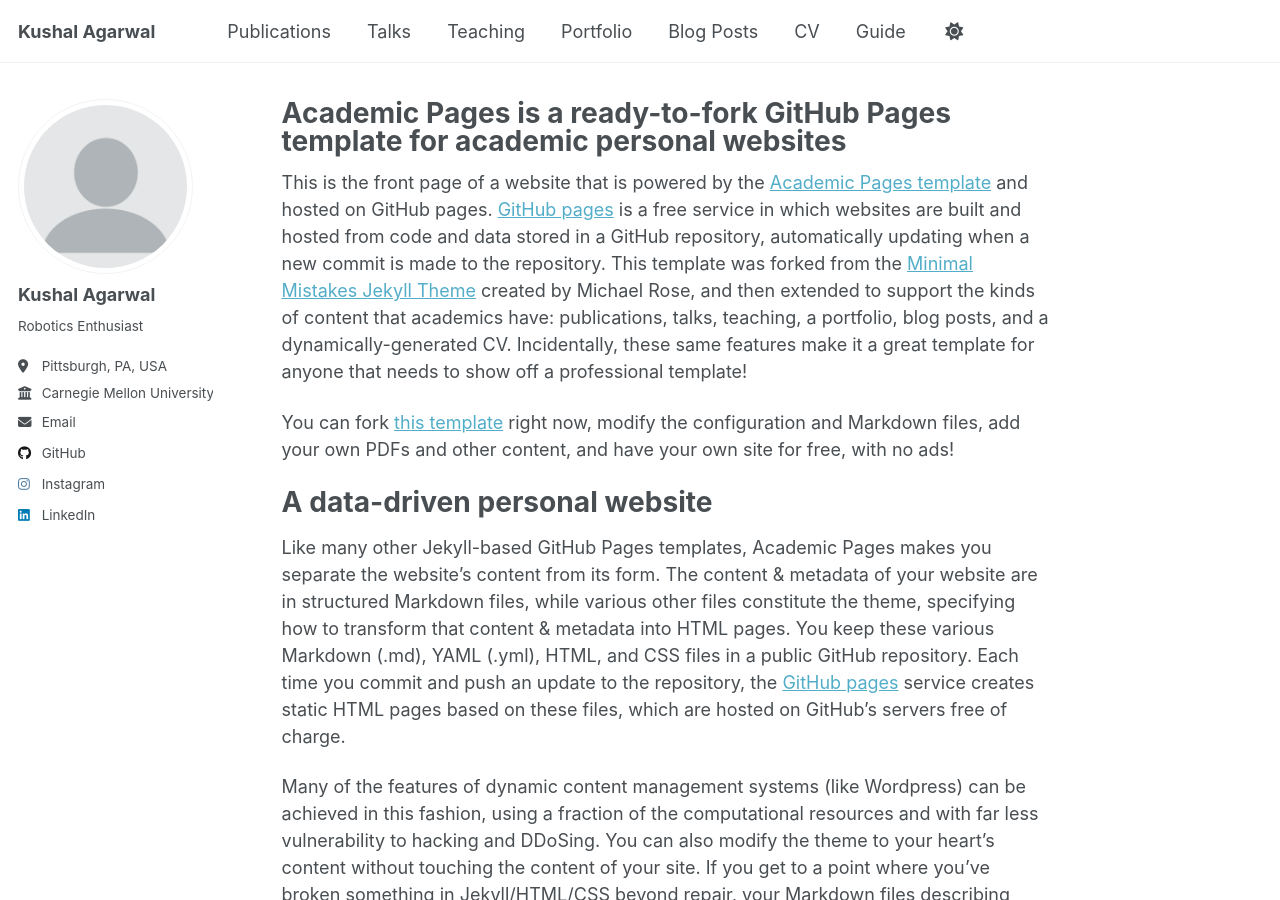
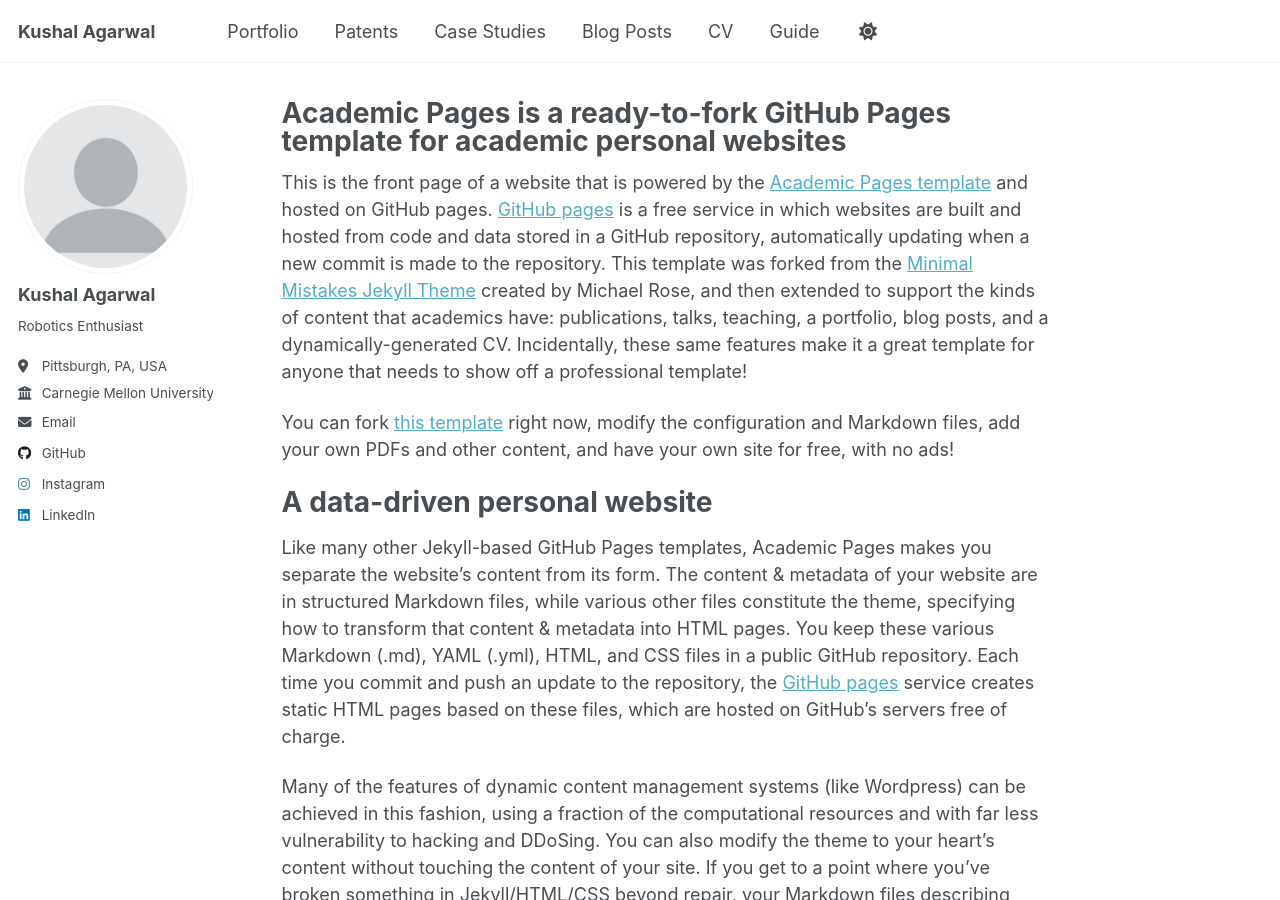
Before and after one commit to kushal-a/kushal-a.github.io, a Jekyll site: the page built from _pages/about.md, in a window 1280 px wide and 900 px high. Built offline with Jekyll 4.4.1, drawn with Linux system fonts in a browser that asks for light colours; a script that is not in the unit is left out.

Commit message:
Update navigation.yml

```diff
--- a/_data/navigation.yml
+++ b/_data/navigation.yml
@@ -8,17 +8,23 @@
 #      Markdown formatted page while the second is generated using JSON.
 
 main:
-  - title: "Publications"
-    url: /publications/
+  # - title: "Publications"
+  #   url: /publications/
 
-  - title: "Talks"
-    url: /talks/
+  # - title: "Talks"
+  #   url: /talks/
 
-  - title: "Teaching"
-    url: /teaching/
+  # - title: "Teaching"
+  #   url: /teaching/
 
   - title: "Portfolio"
     url: /portfolio/
+
+  - title: "Patents"
+    url: /patents/
+
+  - title: "Case Studies"
+    url: /case-studies/
 
   - title: "Blog Posts"
     url: /year-archive/
```
